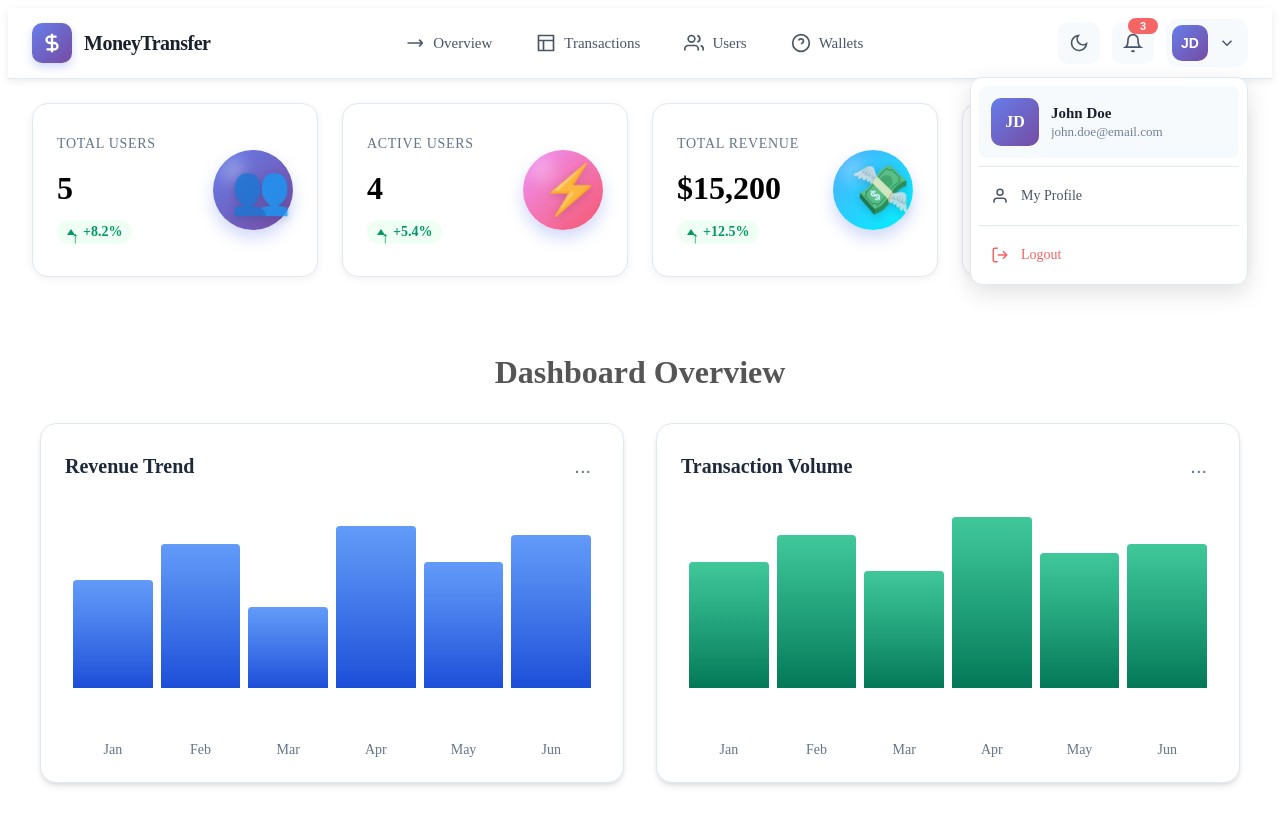
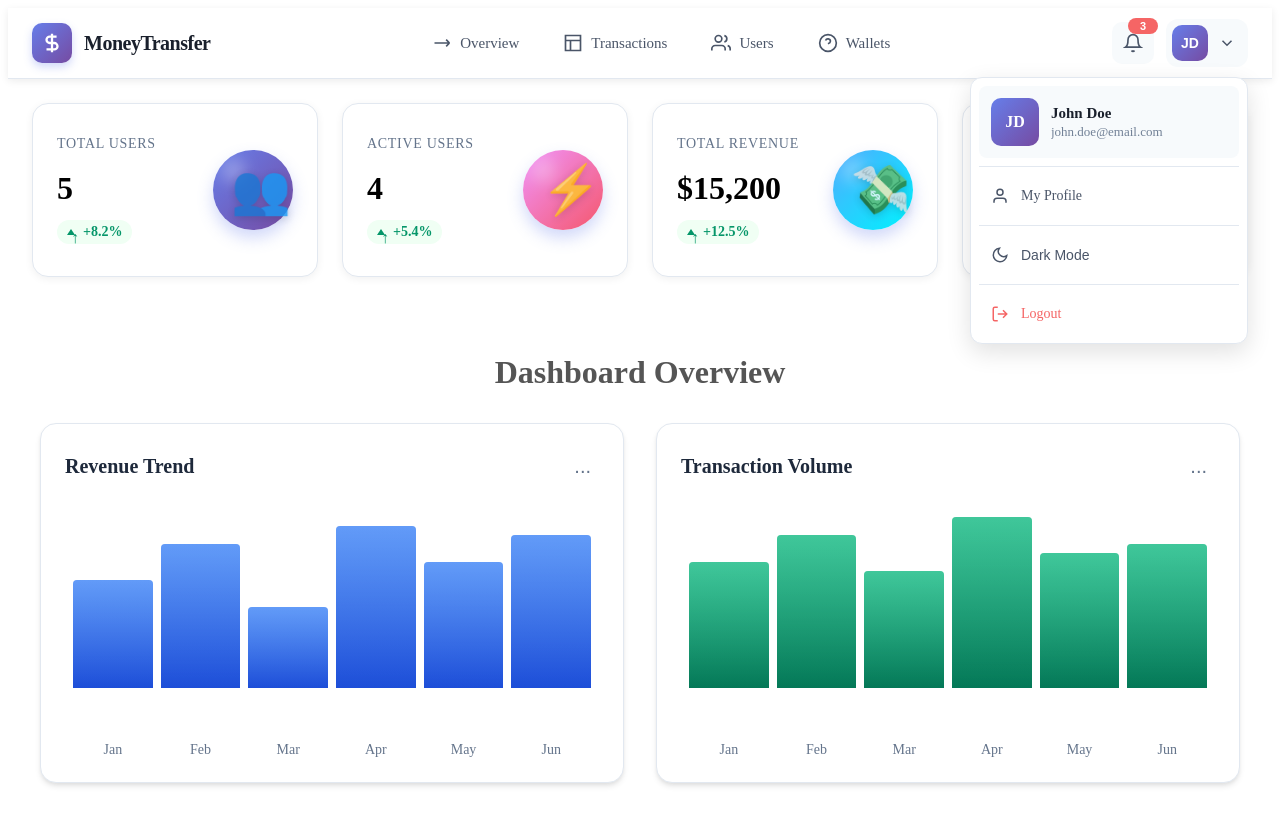
Before and after one commit to KagsM/money-transfer, a React (Vite) app: page /admin/dashboard in a window 1280 px wide. Both pictures are taken after a click on the button "JD". Built offline with nearby package versions, Linux system fonts and the light colour scheme.

Commit message:
update profile.jsx, css and navbar.jsx

```diff
--- a/src/App.css
+++ b/src/App.css
@@ -3781,3 +3781,22 @@ button {
     font-size: 18px;
   }
 }
+/* Dropdown Dark Mode Toggle Button */
+.dropdown-dark-mode {
+  width: 100%;
+  background: transparent;
+  border: none;
+  cursor: pointer;
+  text-align: left;
+}
+
+.dropdown-dark-mode:hover {
+  background: #f7fafc;
+  color: #667eea;
+}
+
+/* Dark Mode Override for Dropdown Toggle */
+.dark-mode .dropdown-dark-mode:hover {
+  background: #1a202c;
+  color: #667eea;
+}
--- a/src/components/Navbar.jsx
+++ b/src/components/Navbar.jsx
@@ -88,31 +88,6 @@ function Navbar() {
 
         {/* Right Side Actions */}
         <div className="navbar-actions">
-          {/* Dark Mode Toggle */}
-          <button
-            className="icon-button dark-mode-toggle"
-            onClick={toggleDarkMode}
-            aria-label="Toggle Dark Mode"
-            title={isDarkMode ? "Switch to Light Mode" : "Switch to Dark Mode"}
-          >
-            {isDarkMode ? (
-              <svg viewBox="0 0 24 24" fill="none" stroke="currentColor">
-                <circle cx="12" cy="12" r="5" />
-                <line x1="12" y1="1" x2="12" y2="3" />
-                <line x1="12" y1="21" x2="12" y2="23" />
-                <line x1="4.22" y1="4.22" x2="5.64" y2="5.64" />
-                <line x1="18.36" y1="18.36" x2="19.78" y2="19.78" />
-                <line x1="1" y1="12" x2="3" y2="12" />
-                <line x1="21" y1="12" x2="23" y2="12" />
-                <line x1="4.22" y1="19.78" x2="5.64" y2="18.36" />
-                <line x1="18.36" y1="5.64" x2="19.78" y2="4.22" />
-              </svg>
-            ) : (
-              <svg viewBox="0 0 24 24" fill="none" stroke="currentColor">
-                <path d="M21 12.79A9 9 0 1 1 11.21 3 7 7 0 0 0 21 12.79z" />
-              </svg>
-            )}
-          </button>
 
           {/* Notifications */}
           <button className="icon-button" aria-label="Notifications" title="Notifications">
@@ -153,6 +128,33 @@ function Navbar() {
                   <span>My Profile</span>
                 </a>
                 <div className="dropdown-divider"></div>
+                {/* Dark Mode Toggle in Dropdown */}
+                <button className="dropdown-item dropdown-dark-mode" onClick={toggleDarkMode}>
+                  {isDarkMode ? (
+                    <>
+                      <svg viewBox="0 0 24 24" fill="none" stroke="currentColor">
+                        <circle cx="12" cy="12" r="5" />
+                        <line x1="12" y1="1" x2="12" y2="3" />
+                        <line x1="12" y1="21" x2="12" y2="23" />
+                        <line x1="4.22" y1="4.22" x2="5.64" y2="5.64" />
+                        <line x1="18.36" y1="18.36" x2="19.78" y2="19.78" />
+                        <line x1="1" y1="12" x2="3" y2="12" />
+                        <line x1="21" y1="12" x2="23" y2="12" />
+                        <line x1="4.22" y1="19.78" x2="5.64" y2="18.36" />
+                        <line x1="18.36" y1="5.64" x2="19.78" y2="4.22" />
+                      </svg>
+                      <span>Light Mode</span>
+                    </>
+                  ) : (
+                    <>
+                      <svg viewBox="0 0 24 24" fill="none" stroke="currentColor">
+                        <path d="M21 12.79A9 9 0 1 1 11.21 3 7 7 0 0 0 21 12.79z" />
+                      </svg>
+                      <span>Dark Mode</span>
+                    </>
+                  )}
+                </button>
+                <div className="dropdown-divider"></div>
                 <a href="/loggedout" className="dropdown-item logout">
                   <svg viewBox="0 0 24 24" fill="none" stroke="currentColor">
                     <path d="M9 21H5a2 2 0 0 1-2-2V5a2 2 0 0 1 2-2h4M16 17l5-5-5-5M21 12H9" />
--- a/src/pages/Profile.jsx
+++ b/src/pages/Profile.jsx
@@ -1,6 +1,7 @@
 import { useState } from 'react';
+import Navbar from '../components/Navbar';
 
-export default function Profile() {
+function Profile() {
   const [isEditing, setIsEditing] = useState(false);
   const [profileData, setProfileData] = useState({
     firstName: 'John',
@@ -41,6 +42,8 @@ export default function Profile() {
   };
 
   return (
+    <>
+    <Navbar/>
     <div className="profile-page">
       <div className="profile-container">
         {/* Header */}
@@ -258,5 +261,8 @@ export default function Profile() {
         </div>
       </div>
     </div>
+    </>
   );
 }
+
+export default Profile;
```
